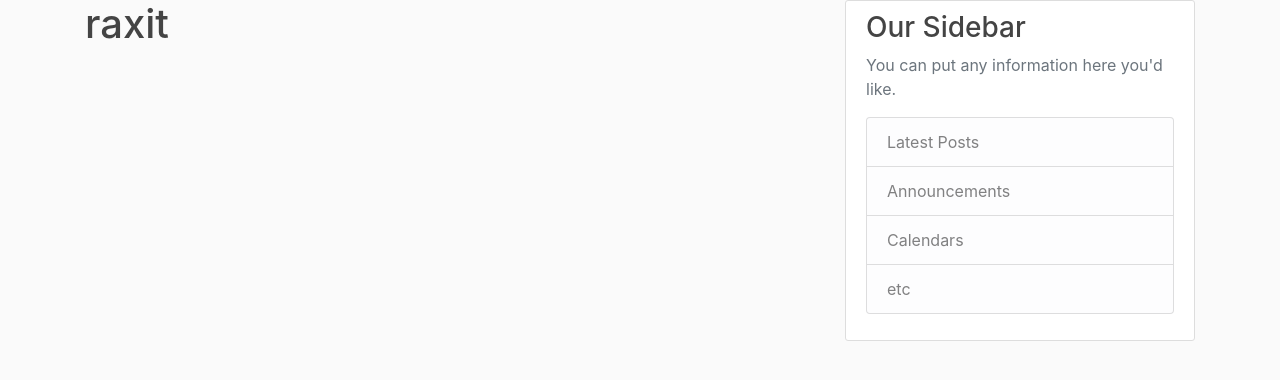
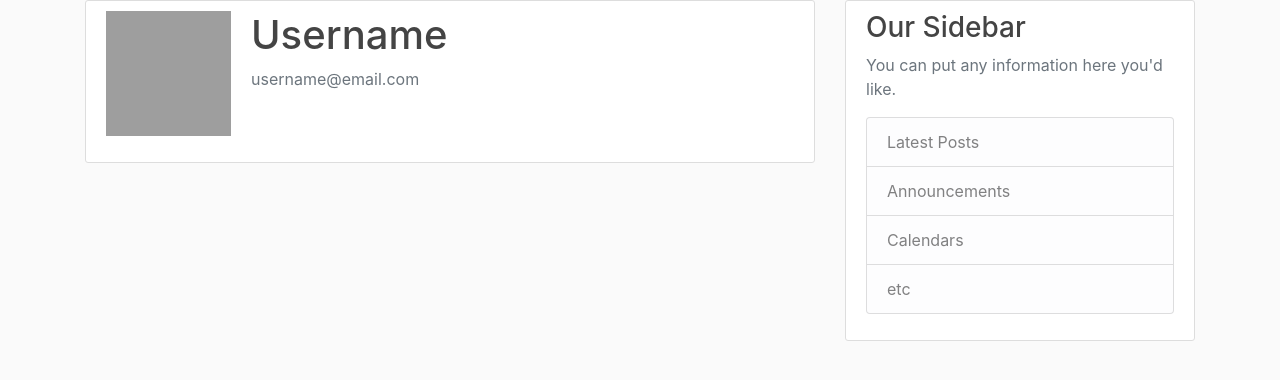
Before and after one commit to raxitgohel/Blog-using-Flask, a Flask app: page /account in a window 1280 px wide. Shown: the part 56-436 px from the top of the page. Run offline with Flask 3, Linux system fonts and the light colour scheme; a user stored in the database is signed in; some libraries are stand-ins or nearby versions; grey boxes are pictures that could not be loaded.

Commit message:
updated account.html

```diff
--- a/app/templates/account.html
+++ b/app/templates/account.html
@@ -1,4 +1,13 @@
 {% extends 'base.html' %}
 {% block content %}
-<h1>{{ current_user.username }}</h1>
+    <div class="content-section">
+        <div class="media">
+            <img class="round-circle account-img" src="'userimage.jpg">
+            <div class="media-body">
+                <h2 class="account-heading">Username</h2>
+                <p class="text-secondary">username@email.com</p>
+            </div>
+        </div>
+
+    </div>
 {% endblock %}
```
Also changed, not shown: instance/site.db.
